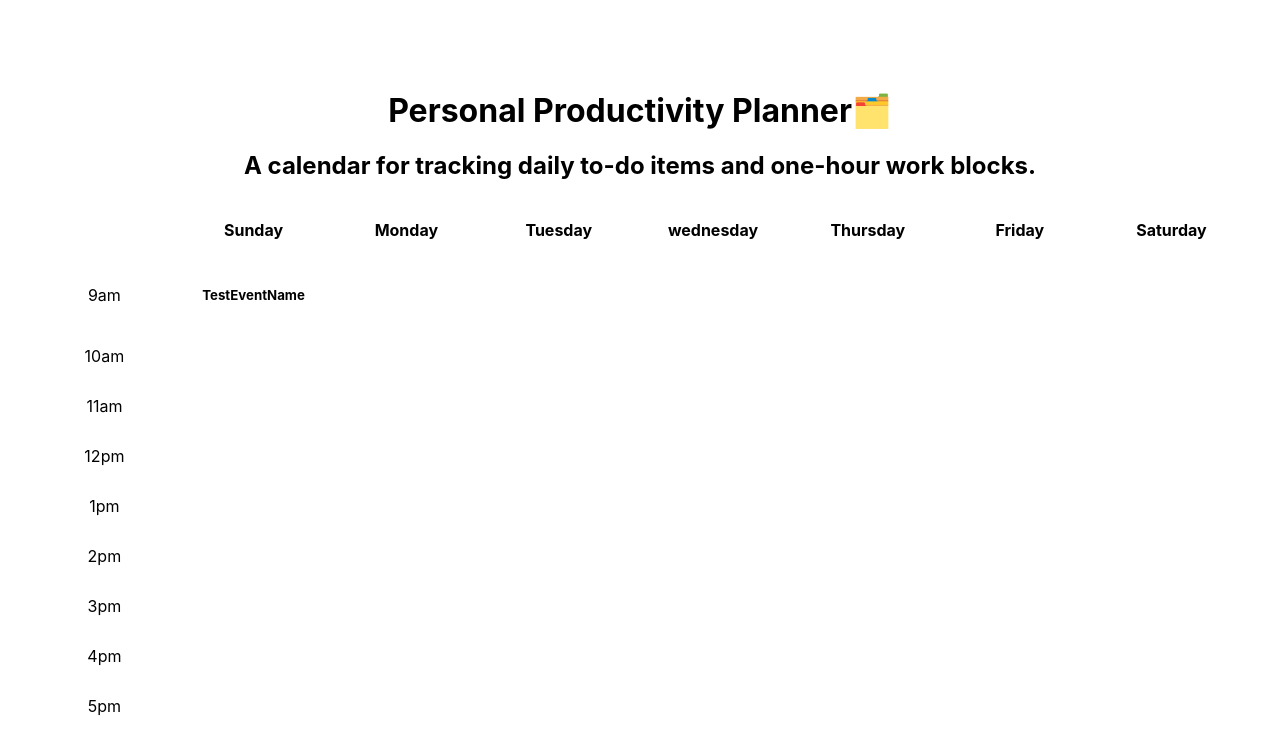
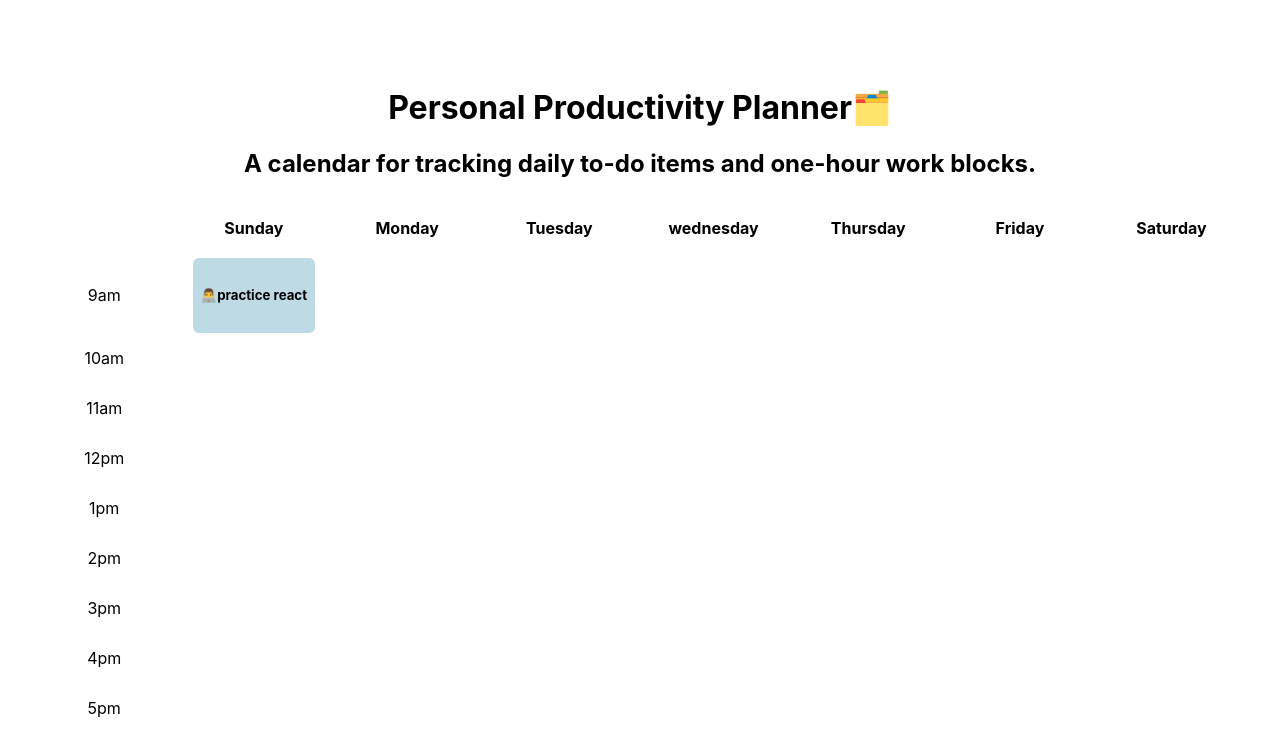
Before and after one commit to Narges1244/react-first, a React (Vite) app in the folder timetabled/: page / in a window 1280 px wide. Shown: the top 756 px of the page. Built offline with nearby package versions, Linux system fonts and the light colour scheme.

Commit message:
Pass props to the Event Component

```diff
--- a/timetabled/src/components/Calendar.jsx
+++ b/timetabled/src/components/Calendar.jsx
@@ -19,9 +19,9 @@ const Calendar = () => {
                 </thead>
                       <tbody>
                         <tr>
-                            <td className =" time">9am</td>
+                            <td className ="time">9am</td>
 
-                            <Event/>
+                            <Event event='👨‍💻practice react ' color = 'blue'/>
                             <td></td>
                             <td></td>
                             <td></td>
--- a/timetabled/src/components/Event.jsx
+++ b/timetabled/src/components/Event.jsx
@@ -1,8 +1,8 @@
 import React from 'react';
 const Event = (props) => {
     return(
-        <td className="Event">
-            <h5>TestEventName</h5>
+        <td className={`Event ${props.color}`}>
+            <h5>{props.event}</h5>
         </td>
 
 
--- a/timetabled/src/index.css
+++ b/timetabled/src/index.css
@@ -25,3 +25,37 @@ td{
   border-collapse: collapse;
   margin: auto;
 }
+.Event {
+
+  padding: 8px;
+  border-radius: 6px;
+  text-align: center;
+  font-weight: 500;
+  white-space: nowrap;
+  overflow: hidden;
+  text-overflow: ellipsis;
+  display: inline-block; /* or block, depending on layout */
+  max-width: 100%;
+}
+
+h6 {
+  line-height: 10px;
+  align-content: center;
+}
+h5 {
+  line-height: 15px;
+  align-content: center;
+}
+
+
+.pink {
+  background: pink;
+}
+
+.blue {
+  background: rgb(190, 219, 229);
+}
+
+.green {
+  background: rgb(190, 229, 219);
+}
```
